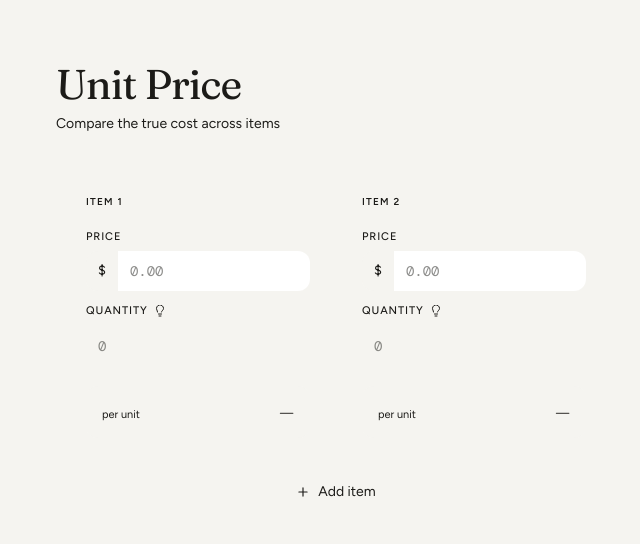
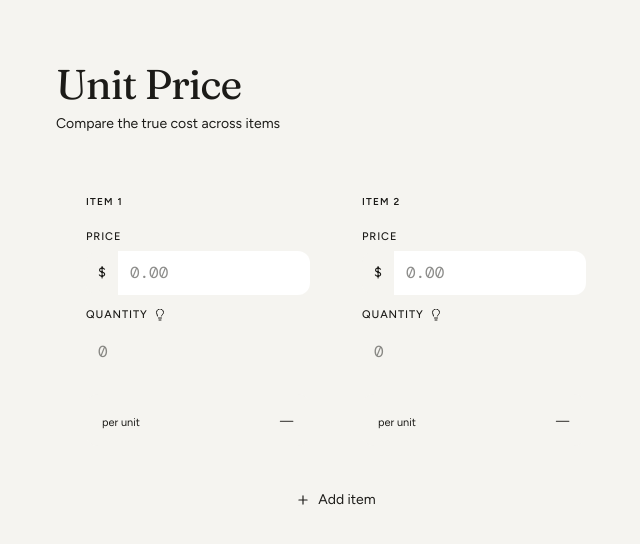
Before and after one commit to shengng325/unit-price-calculator, a Next.js app: page / in a window 1280 px wide. Shown: the top 544 px of the page, without its empty margins (304-944 px from the left). Built offline with nearby package versions, Linux system fonts and the light colour scheme.

Commit message:
minor fix

```diff
--- a/app/page.tsx
+++ b/app/page.tsx
@@ -211,7 +211,7 @@ export default function Home() {
                     value={item.price}
                     onChange={(e) => updateItem(item.id, "price", e.target.value)}
                     placeholder="0.00"
-                    className="flex-1 px-3 py-[10px] text-sm outline-none bg-white"
+                    className="flex-1 px-3 py-[10px] text-base outline-none bg-white"
                     style={{
                       fontFamily: "var(--font-dm-mono), monospace",
                       color: "var(--color-ink)",
@@ -282,7 +282,7 @@ export default function Home() {
                   value={item.quantity}
                   onChange={(e) => updateItem(item.id, "quantity", e.target.value)}
                   placeholder="0"
-                  className="w-full rounded-xl px-3 py-[10px] text-sm outline-none transition-all"
+                  className="w-full rounded-xl px-3 py-[10px] text-base outline-none transition-all"
                   style={{
                     fontFamily: "var(--font-dm-mono), monospace",
                     color: "var(--color-ink)",
```
